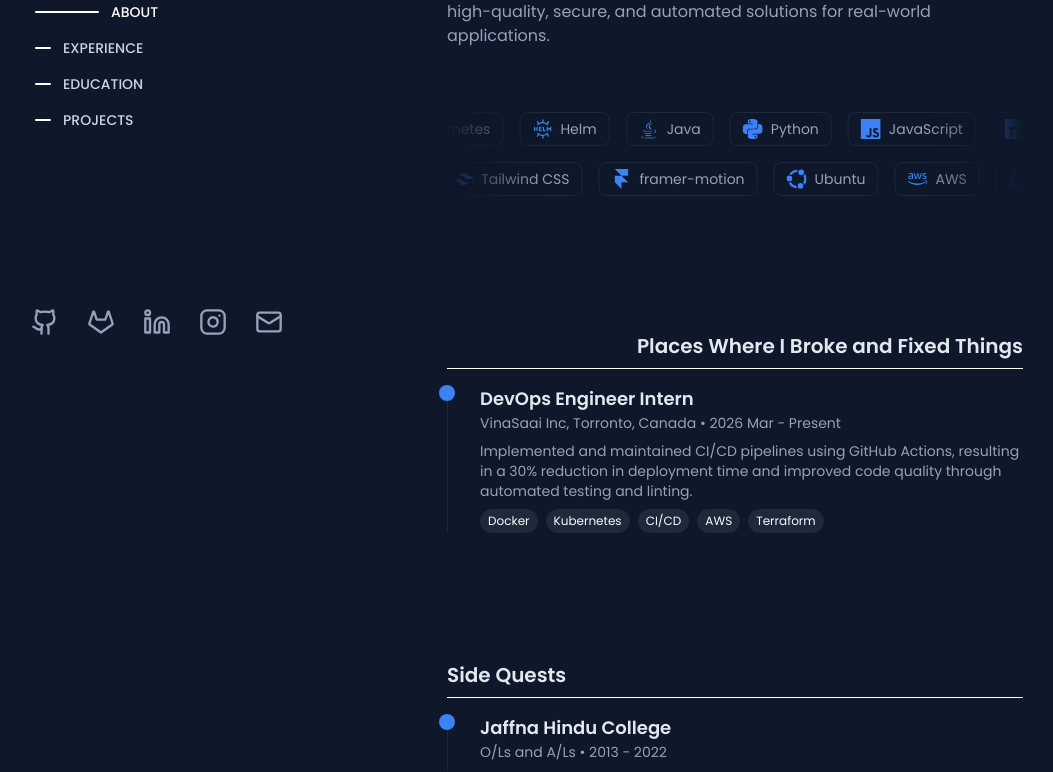
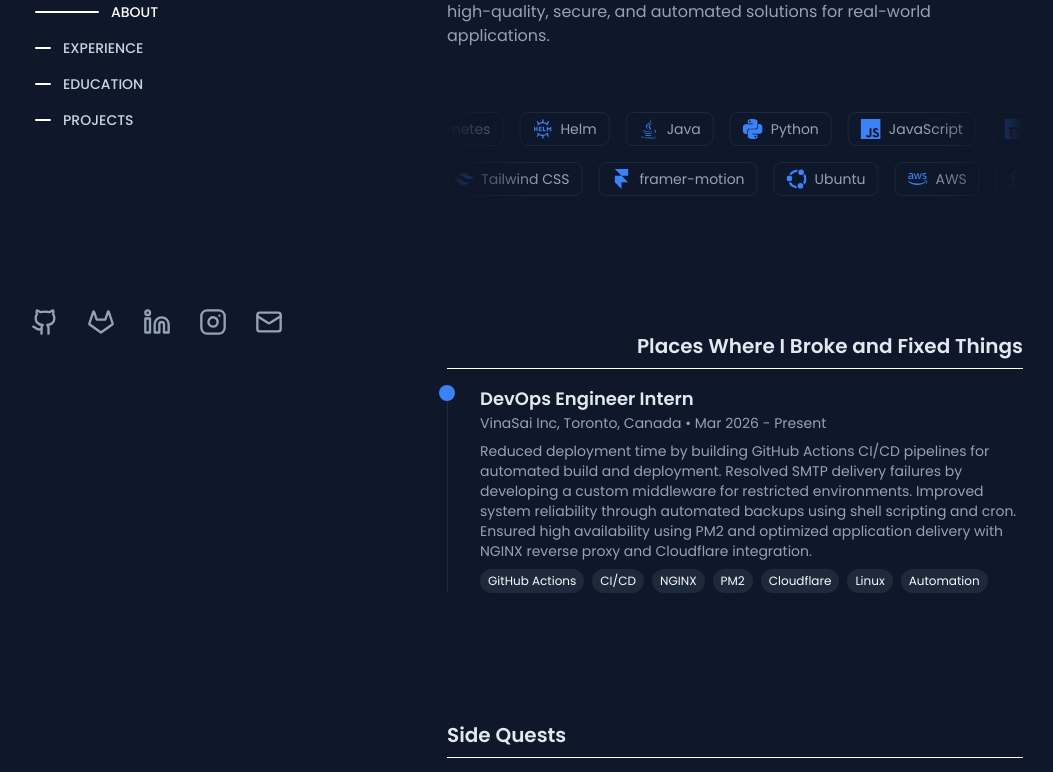
Before and after one commit to kishgi/my-portfolio, a Next.js app: page / in a window 1280 px wide. Shown: the part 416-1188 px from the top of the page, without its empty margins (97-1150 px from the left). Built offline with nearby package versions, Linux system fonts and the light colour scheme.

Commit message:
Edit: Experience

```diff
--- a/components/sections/experience.tsx
+++ b/components/sections/experience.tsx
@@ -5,11 +5,19 @@ import { motion } from "framer-motion";
 const experiences = [
   {
     title: "DevOps Engineer Intern",
-    company: "VinaSaai Inc, Torronto, Canada",
-    period: "2026 Mar - Present",
+    company: "VinaSai Inc, Toronto, Canada",
+    period: "Mar 2026 - Present",
     description:
-      "Implemented and maintained CI/CD pipelines using GitHub Actions, resulting in a 30% reduction in deployment time and improved code quality through automated testing and linting.",
-    tags: ["Docker", "Kubernetes", "CI/CD", "AWS", "Terraform"],
+      "Reduced deployment time by building GitHub Actions CI/CD pipelines for automated build and deployment. Resolved SMTP delivery failures by developing a custom middleware for restricted environments. Improved system reliability through automated backups using shell scripting and cron. Ensured high availability using PM2 and optimized application delivery with NGINX reverse proxy and Cloudflare integration.",
+    tags: [
+      "GitHub Actions",
+      "CI/CD",
+      "NGINX",
+      "PM2",
+      "Cloudflare",
+      "Linux",
+      "Automation",
+    ],
   },
 ];
 
```
